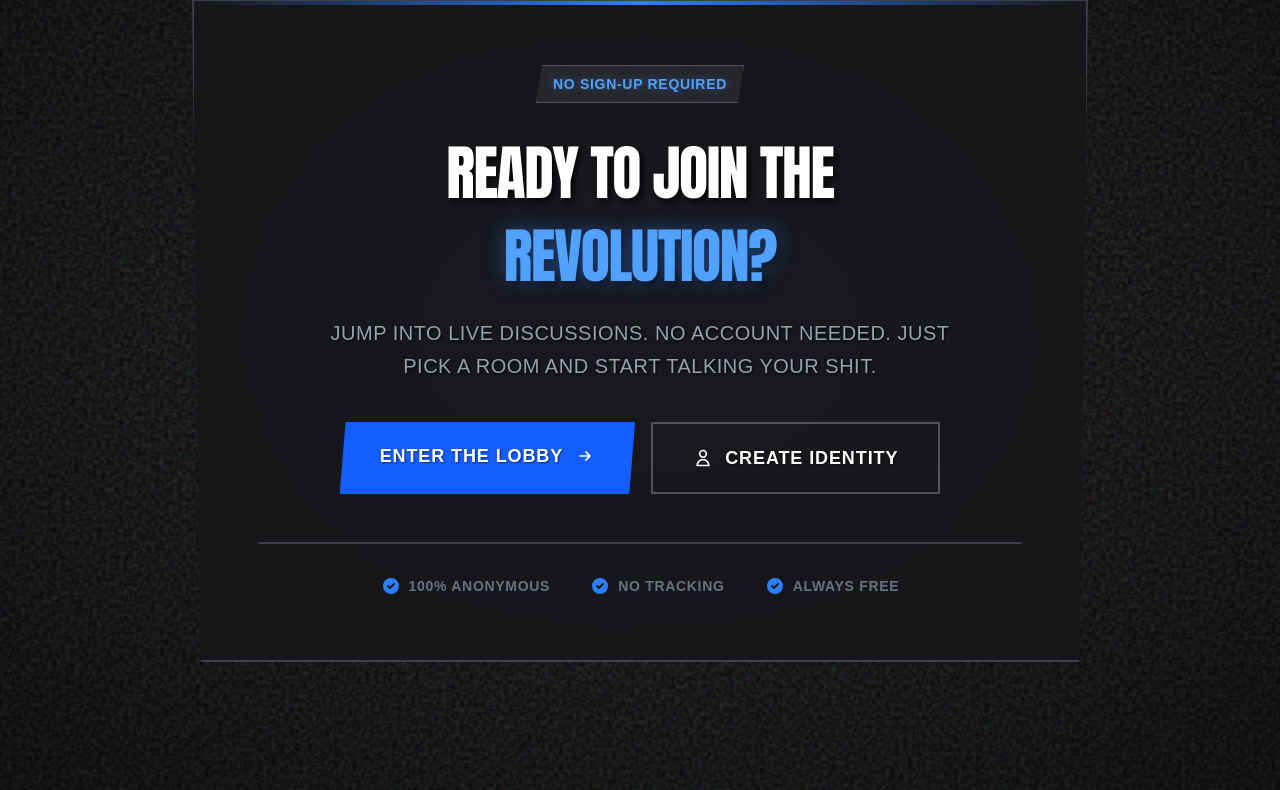
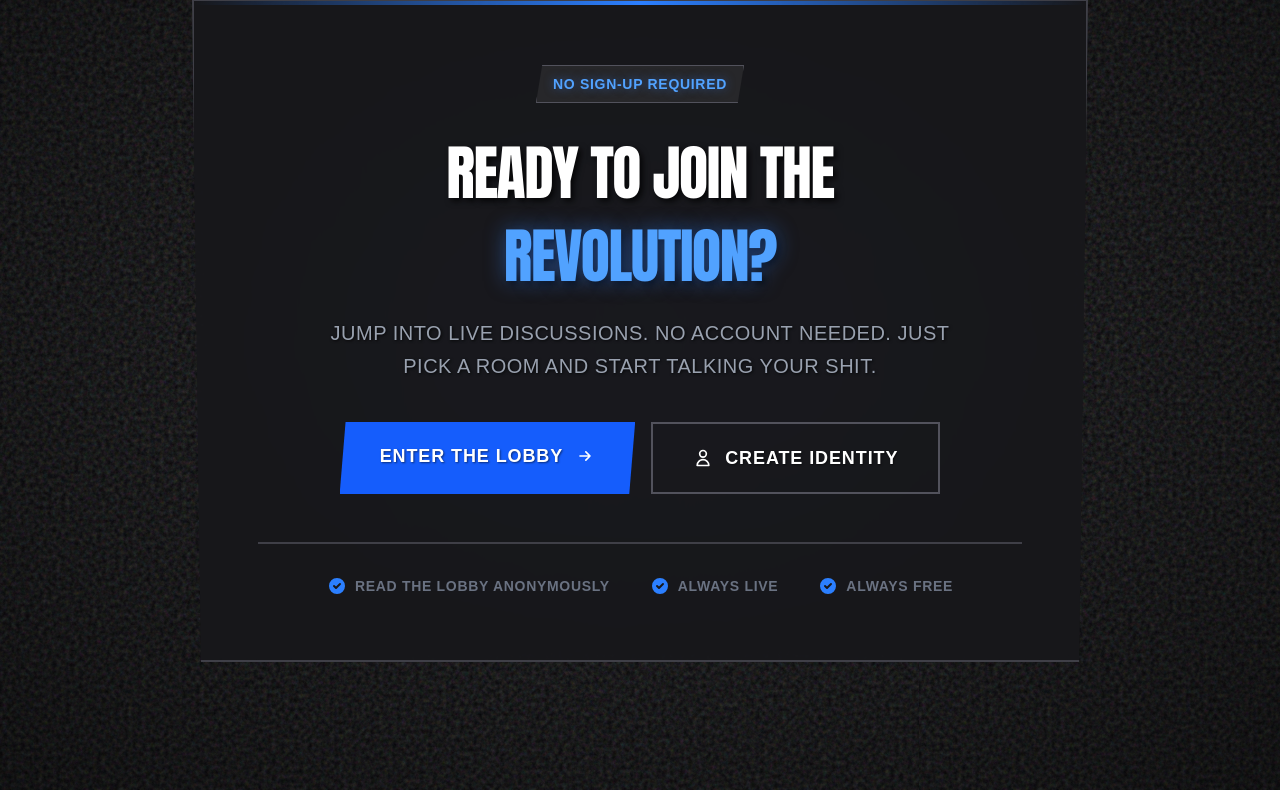
Before and after one commit to ruizTechServices/website-1-chuef, a Next.js app: page / in a window 1280 px wide. Shown: the part 929-1719 px from the top of the page. Built offline with nearby package versions, Linux system fonts and the light colour scheme; no server answers.

Commit message:
Update homepage CTA feature descriptions to emphasize anonymous reading and live chat functionality

```diff
--- a/components/homepage/call-to-action.tsx
+++ b/components/homepage/call-to-action.tsx
@@ -106,13 +106,13 @@ export default function CallToAction() {
                     <svg className="w-5 h-5 text-blue-500" fill="currentColor" viewBox="0 0 20 20">
                       <path fillRule="evenodd" d="M10 18a8 8 0 100-16 8 8 0 000 16zm3.707-9.293a1 1 0 00-1.414-1.414L9 10.586 7.707 9.293a1 1 0 00-1.414 1.414l2 2a1 1 0 001.414 0l4-4z" clipRule="evenodd" />
                     </svg>
-                    <span>100% Anonymous</span>
+                    <span>Read the lobby anonymously</span>
                   </div>
                   <div className="flex items-center gap-2 hover:text-blue-400 transition-colors">
                     <svg className="w-5 h-5 text-blue-500" fill="currentColor" viewBox="0 0 20 20">
                       <path fillRule="evenodd" d="M10 18a8 8 0 100-16 8 8 0 000 16zm3.707-9.293a1 1 0 00-1.414-1.414L9 10.586 7.707 9.293a1 1 0 00-1.414 1.414l2 2a1 1 0 001.414 0l4-4z" clipRule="evenodd" />
                     </svg>
-                    <span>No Tracking</span>
+                    <span>Always Live</span>
                   </div>
                   <div className="flex items-center gap-2 hover:text-blue-400 transition-colors">
                     <svg className="w-5 h-5 text-blue-500" fill="currentColor" viewBox="0 0 20 20">
```
